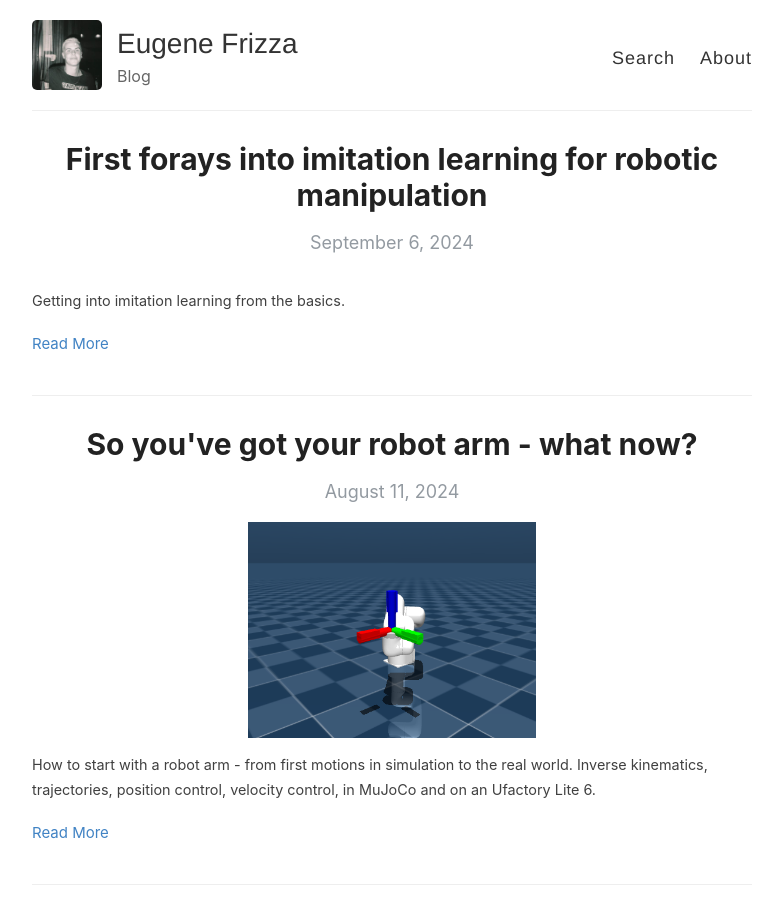
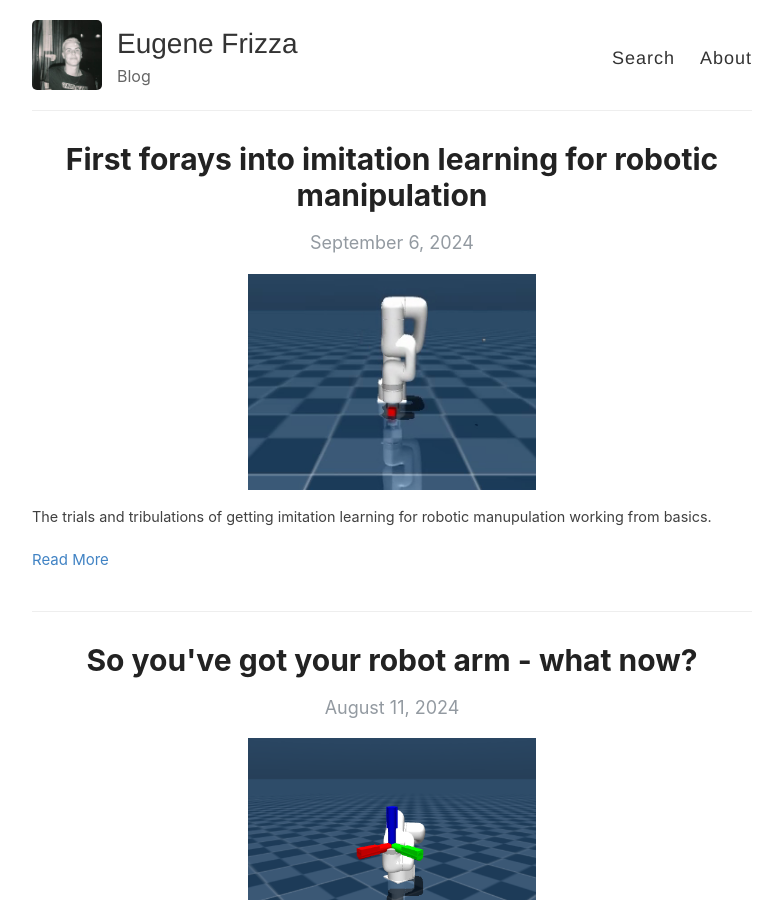
Before and after one commit to eufrizz/eufrizz.github.io, a Jekyll site: the page built from index.html, in a window 1280 px wide and 900 px high. Shown: the whole window, without its empty margins (248-1030 px from the left). Built offline with Jekyll 4.4.1, drawn with Linux system fonts in a browser that asks for light colours; the list of posts is cut into pages by our own code.

Commit message:
Add preview image

```diff
--- a/_posts/2024-11-06-imitation-learning-beginnings.md
+++ b/_posts/2024-11-06-imitation-learning-beginnings.md
@@ -4,9 +4,9 @@ title:  "First forays into imitation learning for robotic manipulation"
 date:   2024-09-06 12:00:00 +10
 categories: robotics arm mujoco manipulation trajectory imitation learning deep neural network
 comments: true
-excerpt: Getting into imitation learning from the basics.
+excerpt: The trials and tribulations of getting imitation learning for robotic manupulation working from basics.
 assets: /assets/images/imitation-learning-beginnings/
-preview-image: ""
+preview-image: "/assets/images/imitation-learning-beginnings/imitiation_learning_beginnings.png"
 ---
 # Why imitation learning?
 Deep learning is pushing forward the frontier of tasks possible with robotic arms, making previously impossible tasks, like folding shirts or tying shoelaces, possible. Manipulation tasks are very difficult to model due to the complexity of contact forces, deformable objects, and visual appearance in the real world, which is why learning based methods, which can implicitly learn these models from lots of data, are giving state of the art results. Imitiation learning (IL), where the model learns from expert demonstrations of a task, and reinforcement learning (RL), where the model explores by trial and error, are techniques that have both had success. Imitiation learning tends to be the dominant approach, as the expert demonstrations can much more quickly and efficiently get the model to learn desired behaviour, and reward functions can be very complex to define by hand, especially as tasks get more sophisticated.
```
Also changed, not shown: assets/images/imitation-learning-beginnings/imitiation_learning_beginnings.png (added).
